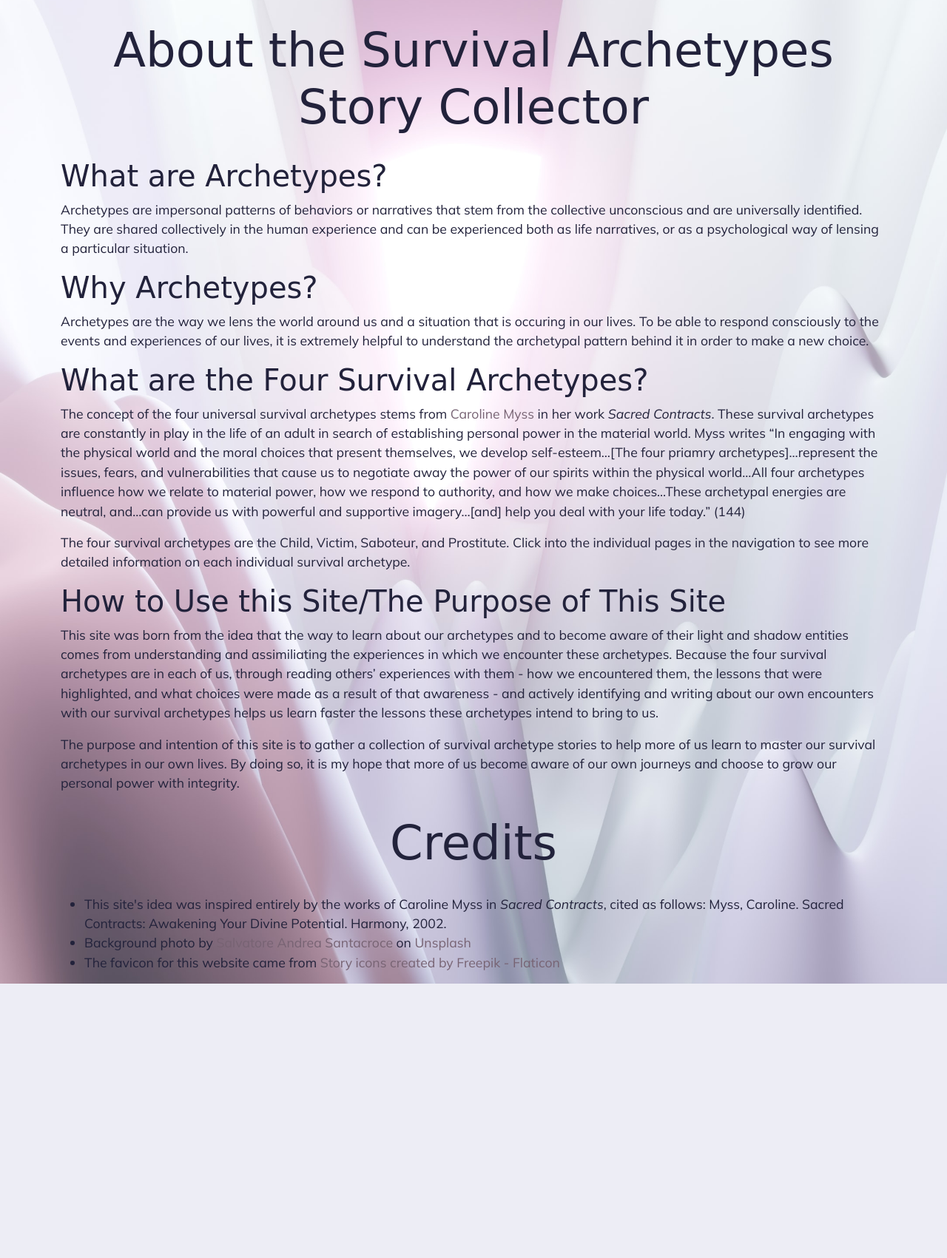
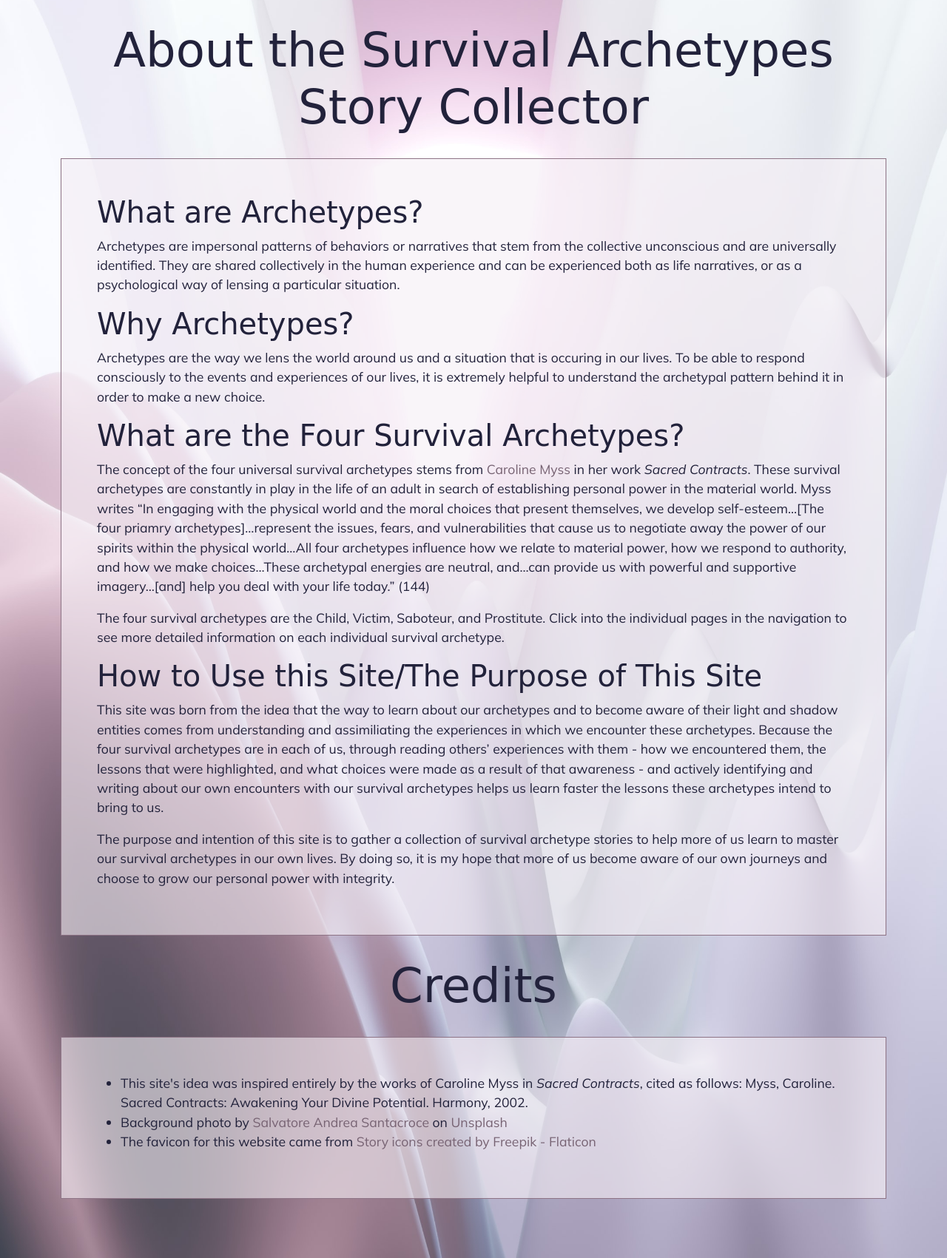
Before and after one commit to catt-tung/archetypes-flask-app, a Flask app: page /info in a window 1280 px wide. Shown: the part 74-1775 px from the top of the page at 74% size. Before the commit the page ends 1404 px from the top, so only its background shows below. Run offline with Flask 2, Linux system fonts and the light colour scheme; parts of the project's set-up code (start-up, migrations or seed data) failed here and were passed over; some web fonts are replaced.

Commit message:
Styling for about page

```diff
--- a/myapp/static/base.css
+++ b/myapp/static/base.css
@@ -217,3 +217,7 @@ blockquote:before {
 cite, figcaption {
   font-family: 'Flamenco', cursive;
 }
+
+#credits-box {
+  margin: 0 0 5rem 0;
+}
--- a/myapp/templates/info.html
+++ b/myapp/templates/info.html
@@ -4,6 +4,7 @@
         <div class="page-header">
             <h1>About the Survival Archetypes Story Collector</h1>
         </div>
+        <div class="div-backdrop">
             <div>
                 <h3>What are Archetypes?</h3>
                 <p>
@@ -34,10 +35,12 @@
                     The purpose and intention of this site is to gather a collection of survival archetype stories to help more of us learn to master our survival archetypes in our own lives. By doing so, it is my hope that more of us become aware of our own journeys and choose to grow our personal power with integrity.
                 </p>
             </div>
+        </div>
         <div>
             <div class="page-header">
                 <h1>Credits</h1>
             </div>
+            <div class="div-backdrop" id="credits-box">
                 <ul>
                     <li>This site's idea was inspired entirely by the works of Caroline Myss in <i>Sacred Contracts</i>, cited as follows: Myss, Caroline. Sacred Contracts: Awakening Your Divine Potential. Harmony, 2002.</li>
                     <li>Background photo by <a href="https://unsplash.com/@salcrocejpg?utm_source=unsplash&utm_medium=referral&utm_content=creditCopyText">Salvatore Andrea Santacroce</a> on <a href="https://unsplash.com/@salcrocejpg?utm_source=unsplash&utm_medium=referral&utm_content=creditCopyText">Unsplash</a></li>
@@ -45,5 +48,6 @@
                 </ul>
             </div>
         </div>
+    </div>
 
 {% endblock %}
```
Lines whose indentation alone changed are shown as unchanged.
